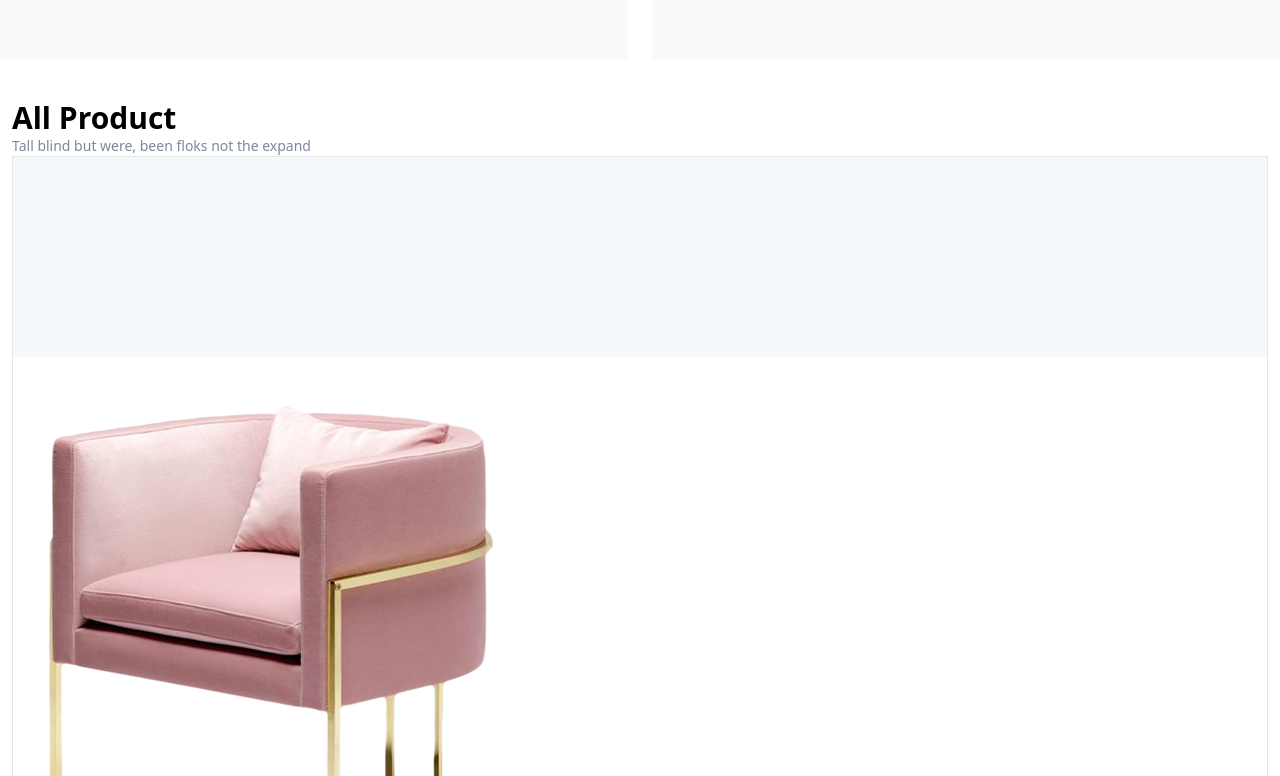
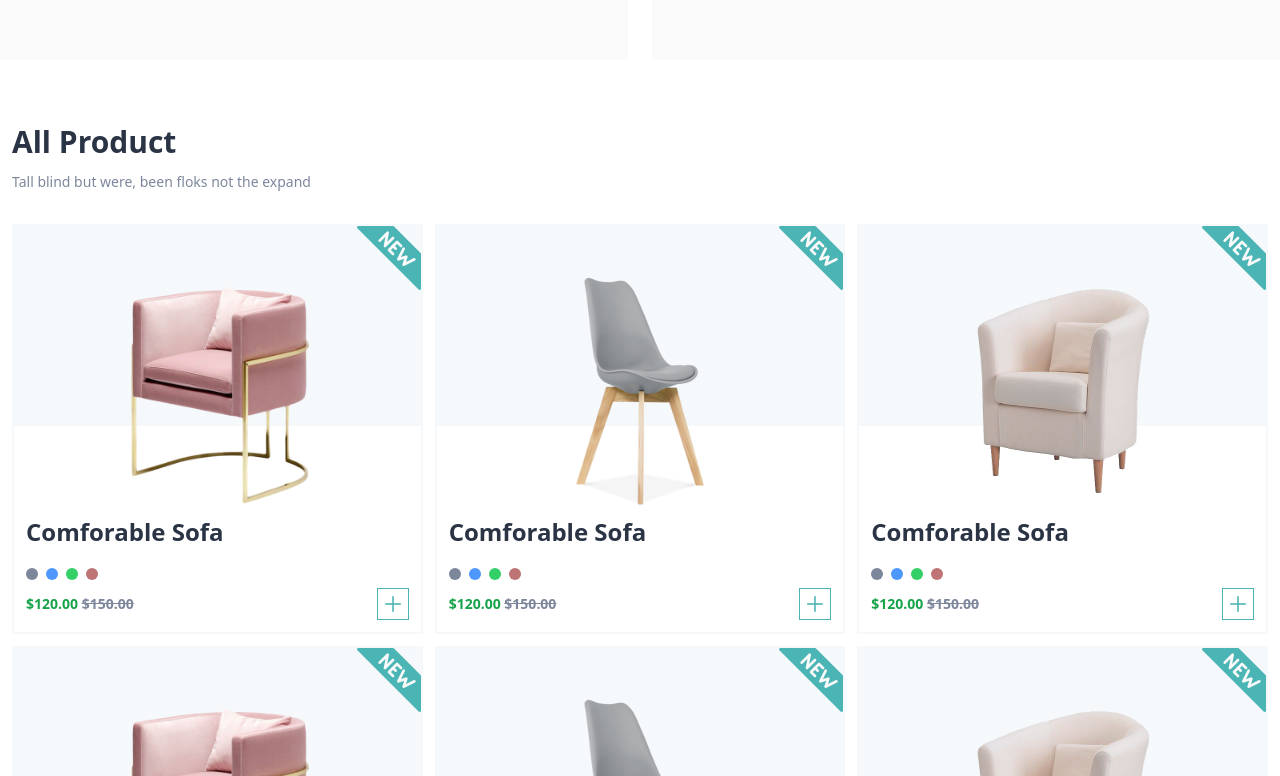
Before and after one commit to hou222/FurnitureWorld, a React (Vite) app: page / in a window 1280 px wide. Shown: the part 1804-2580 px from the top of the page. Built offline with nearby package versions, Linux system fonts and the light colour scheme.

Commit message:
add all product carts

```diff
--- /dev/null
+++ b/src/Features/cart/Cart.jsx
@@ -0,0 +1,42 @@
+function Cart({ image }) {
+  const x = false;
+  return (
+    <div className=" border-2 border-[#F6F9FC] relative p-3 h-[410px] cursor-pointer ">
+      <div className="bg-[#F6F9FC] w-full h-[200px] absolute top-0 right-0 left-0 p-3">
+        {x ? (
+          <p className="bg-[#4BB4B4] w-fit px-4 py-1 text-[11px] text-white font-semibold ">
+            5% off
+          </p>
+        ) : (
+          <img
+            src="src/assets/new.png"
+            alt="new"
+            className="absolute top-0 right-0"
+          />
+        )}
+      </div>
+      <img
+        src={`src/assets/${image}.png`}
+        alt="chair"
+        className="w-[200px] h-[250px] absolute top-10 left-0 right-0 m-auto"
+      />
+      <div className="absolute  bottom-0 left-0 right-0 p-3">
+        <p className="font-semibold text-2xl">Comforable Sofa</p>
+        <div className="flex gap-2 mt-5">
+          <div className="rounded-full w-3 h-3 bg-[#7D879C]"></div>
+          <div className="rounded-full w-3 h-3 bg-[#4E97FD]"></div>
+          <div className="rounded-full w-3 h-3 bg-[#33D067]"></div>
+          <div className="rounded-full w-3 h-3 bg-[#BE7374]"></div>
+        </div>
+        <div className="flex justify-between mt-2 items-center">
+          <p className="text-green-600 text-sm font-semibold">
+            $120.00 <span className="line-through text-[#7D879C]">$150.00</span>
+          </p>
+          <div className="w-8 h-8  text-2xl border border-[#4BB4B4]  text-[#4BB4B4] bg-[url('src/assets/plus.png')] bg-no-repeat bg-center"></div>
+        </div>
+      </div>
+    </div>
+  );
+}
+
+export default Cart;
--- /dev/null
+++ b/src/Features/cart/Carts.jsx
@@ -0,0 +1,19 @@
+import Cart from "./Cart";
+
+function Carts() {
+  return (
+    <div className="grid grid-cols-1 gap-3 sm:grid-cols-2 ll:grid-cols-3">
+      <Cart image="chair1" />
+      <Cart image="chair4" />
+      <Cart image="chair3" />
+      <Cart image="chair1" />
+      <Cart image="chair4" />
+      <Cart image="chair3" />
+      <Cart image="chair1" />
+      <Cart image="chair4" />
+      <Cart image="chair3" />
+    </div>
+  );
+}
+
+export default Carts;
--- a/src/index.css
+++ b/src/index.css
@@ -4,4 +4,5 @@
 
 body {
   /* background-color: #f6f9fc; */
+  color: #2b3445;
 }
--- a/src/ui/Main.jsx
+++ b/src/ui/Main.jsx
@@ -2,6 +2,8 @@ import "react-slideshow-image/dist/styles.css";
 import { Slide } from "react-slideshow-image";
 import MainTop from "./MainTop";
 import MainCenter from "./MainCenter";
+import Cart from "../Features/cart/Cart";
+import Carts from "../Features/cart/Carts";
 function Main() {
   const slideImages = [
     {
@@ -13,34 +15,21 @@ function Main() {
       caption: 2,
     },
   ];
+
   return (
-    <div>
+    <div className="max-w-screen-xl mx-auto">
       <Slide>
         {slideImages.map((image, index) => (
           <MainTop key={index} />
         ))}
       </Slide>
       <MainCenter />
-      <div className="px-3">
-        <h1 className="font-semibold text-3xl">All Product</h1>
-        <p className="text-[#7D879C] text-sm">
+      <div className="px-3 py-6">
+        <h1 className="font-semibold text-3xl mb-3">All Product</h1>
+        <p className="text-[#7D879C] text-sm mb-8">
           Tall blind but were, been floks not the expand
         </p>
-        <div className="grid grid-cols-1">
-          <div className="border">
-            <div className="">
-              <div className="bg-[#F6F9FC] w-full h-[200px]"></div>
-              <img src="src/assets/chair1.png" alt="chair" />
-            </div>
-          </div>
-          {/* ------------------------------------------------------ */}
-          <div className="border">
-            <div className="">
-              <div className="bg-[#F6F9FC] w-full h-[200px]"></div>
-              <img src="src/assets/chair4.png" alt="chair" />
-            </div>
-          </div>
-        </div>
+        <Carts />
       </div>
     </div>
   );
--- a/src/ui/MainTop.jsx
+++ b/src/ui/MainTop.jsx
@@ -1,7 +1,7 @@
 function MainTop() {
   return (
     <div
-      className={`bg-[url("src/assets/bg-furniture.jpg")]  bg-cover h-[600px] w-full bg-center bg-no-repeat flex flex-col justify-center items-center sm:items-start gap-4 p-10 text-[#2B3445] max-w-screen-xl mx-auto`}
+      className={`bg-[url("src/assets/bg-furniture.jpg")]  bg-cover h-[600px] w-full bg-center bg-no-repeat flex flex-col justify-center items-center sm:items-start gap-4 p-10 text-[#2B3445]`}
     >
       <p className="font-semibold text-sm sm:text-base">A Beautiful House_</p>
       <p className="text-4xl font-bold w-[190px]  text-center sm:w-full sm:text-start sm:text-5xl lg:text-6xl">
--- a/tailwind.config.js
+++ b/tailwind.config.js
@@ -6,6 +6,7 @@ export default {
     screens: {
       sm: "600px",
       md: "768px",
+      ll: "980px",
       lg: "1024px",
       xl: "1280px",
       "2xl": "1536px",
```
Also changed, not shown: src/assets/new.png (added), src/assets/plus.png (added).
